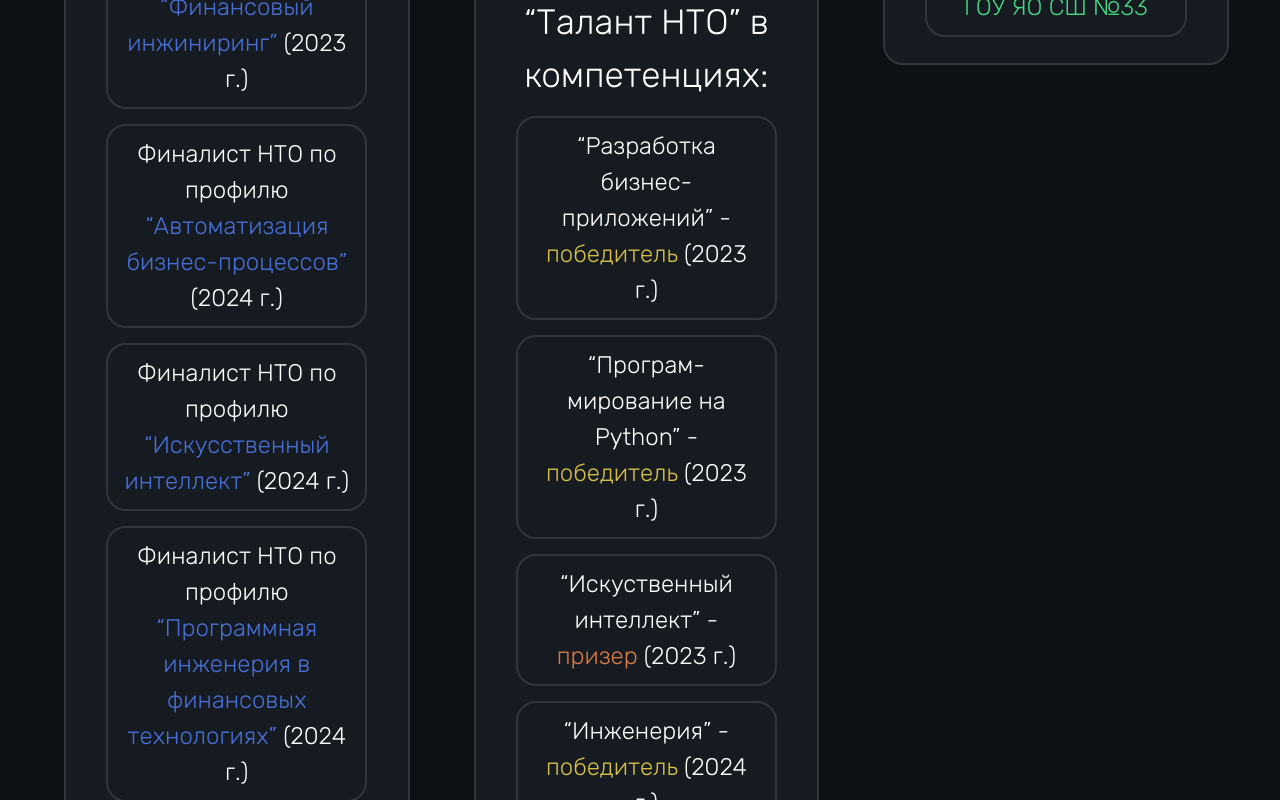
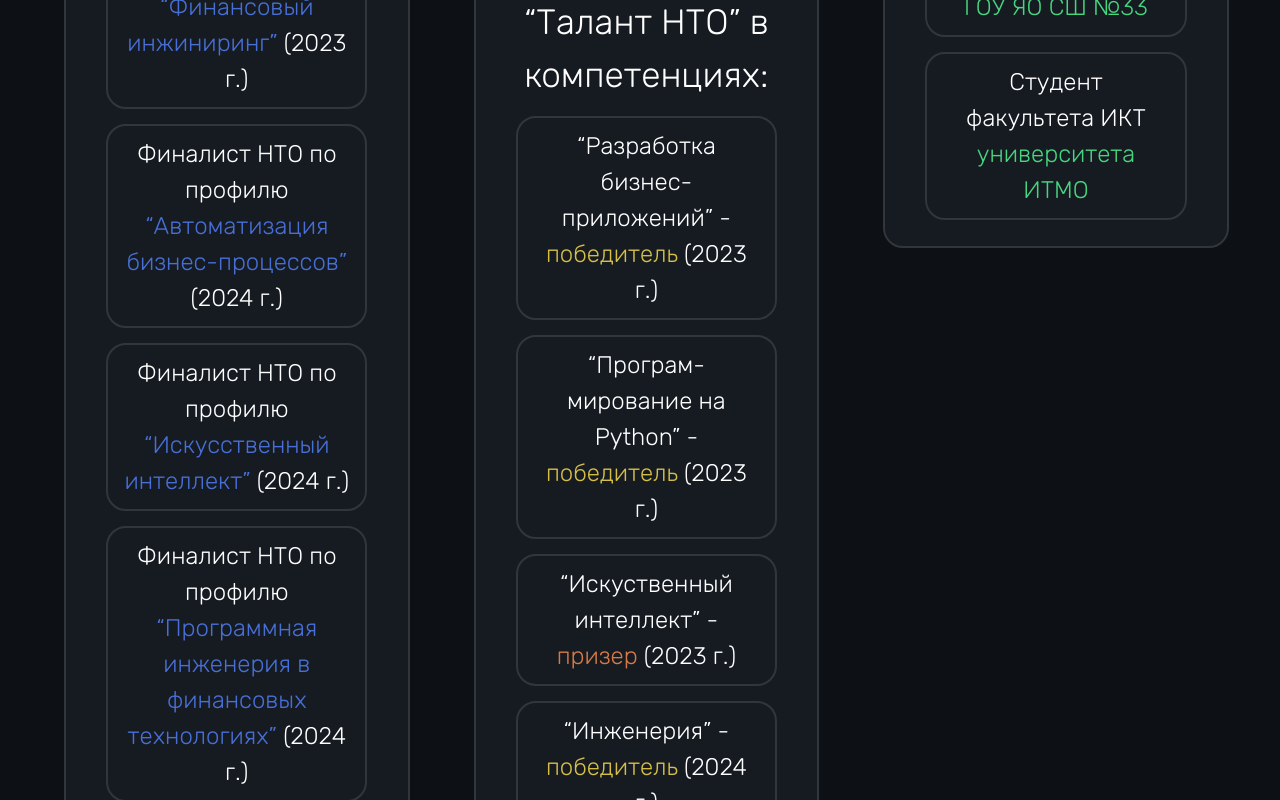
Before and after one commit to L1tDeV/Portfolio, a Next.js app: page /info in a window 1280 px wide. Both pictures are taken after a click on the button "Читать больше". Shown: the part 335-1135 px from the top of the page. Built offline with nearby package versions, Linux system fonts and the light colour scheme.

Commit message:
Update Main.js

```diff
--- a/src/app/info/components/Main.js
+++ b/src/app/info/components/Main.js
@@ -80,6 +80,9 @@
             <div className={styles.ach}>
                 <h2>Среднее-общее (Красный аттестат) <span className={styles.green_txt}>ГОУ ЯО СШ №33</span></h2>
             </div>
+            <div className={styles.ach}>
+                <h2>Студент факультета ИКТ <span className={styles.green_txt}> университета ИТМО</span></h2>
+            </div>
         </div>
     )
 }
```
